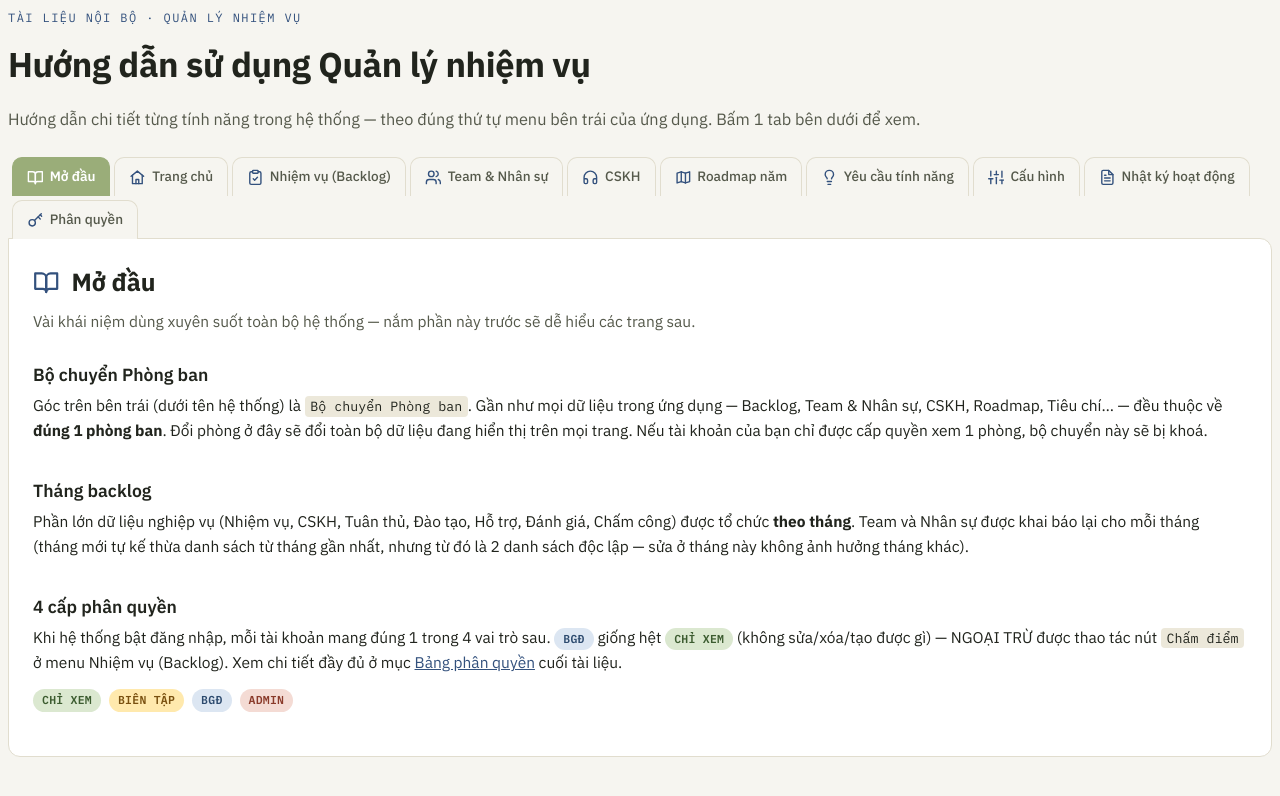
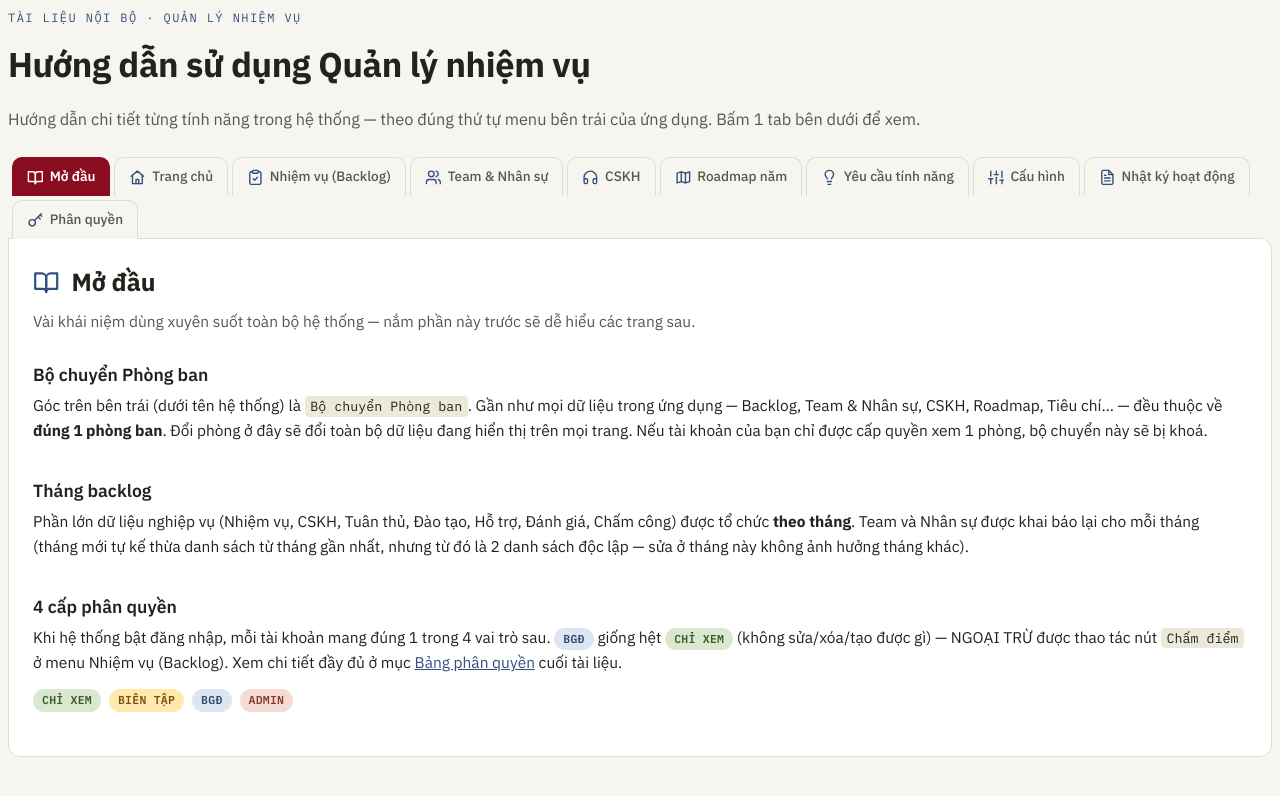
Before and after one commit to chant-trang12/backlog-mng, a website: page public/huong-dan-su-dung.html in a window 1280 px wide. Drawn offline with Linux system fonts and the light colour scheme.

Commit message:
feat(theme): đồng bộ màu --brand ở trang Hướng dẫn sử dụng theo --primary mới
--brand vốn ĐÃ được ghi chú là 'dùng riêng cho tab active, để nhất quán
màu với mọi chrome-tabs khác trong app' — đổi theo đúng --primary mới
(Đỏ 800 #890D1E). KHÔNG đụng --role-*-bg/ink (badge vai trò trong tài
liệu) hay phần còn lại của bảng màu riêng trang này (paper/surface/ink/
accent — thiết kế đọc tài liệu độc lập, không phải chrome của app).

Co-Authored-By: Claude Sonnet 5 <noreply@anthropic.com>

```diff
--- a/public/huong-dan-su-dung.html
+++ b/public/huong-dan-su-dung.html
@@ -23,7 +23,7 @@
        style.css) — dùng riêng cho tab active, để tab của HDSD nhất quán
        màu với mọi chrome-tabs khác trong app (Cấu hình/CSKH/Team &
        Nhân sự...), tách khỏi --accent (chỉ dùng cho link/tiêu đề nhỏ). */
-    --brand: #9aad79;
+    --brand: #890d1e;
     --role-all-bg: #dbe8d0;
     --role-all-ink: #3c5c30;
     --role-editor-bg: #ffe9ad;
@@ -49,7 +49,7 @@
       --accent-ink: #cddaee;
       --accent-soft: #232c3c;
       --accent-soft-line: #33425c;
-      --brand: #9aad79;
+      --brand: #890d1e;
       --role-all-bg: #263320;
       --role-all-ink: #a3c98f;
       --role-editor-bg: #3a2f14;
@@ -75,7 +75,7 @@
     --accent-ink: #cddaee;
     --accent-soft: #232c3c;
     --accent-soft-line: #33425c;
-    --brand: #9aad79;
+    --brand: #890d1e;
     --role-all-bg: #263320;
     --role-all-ink: #a3c98f;
     --role-editor-bg: #3a2f14;
```
